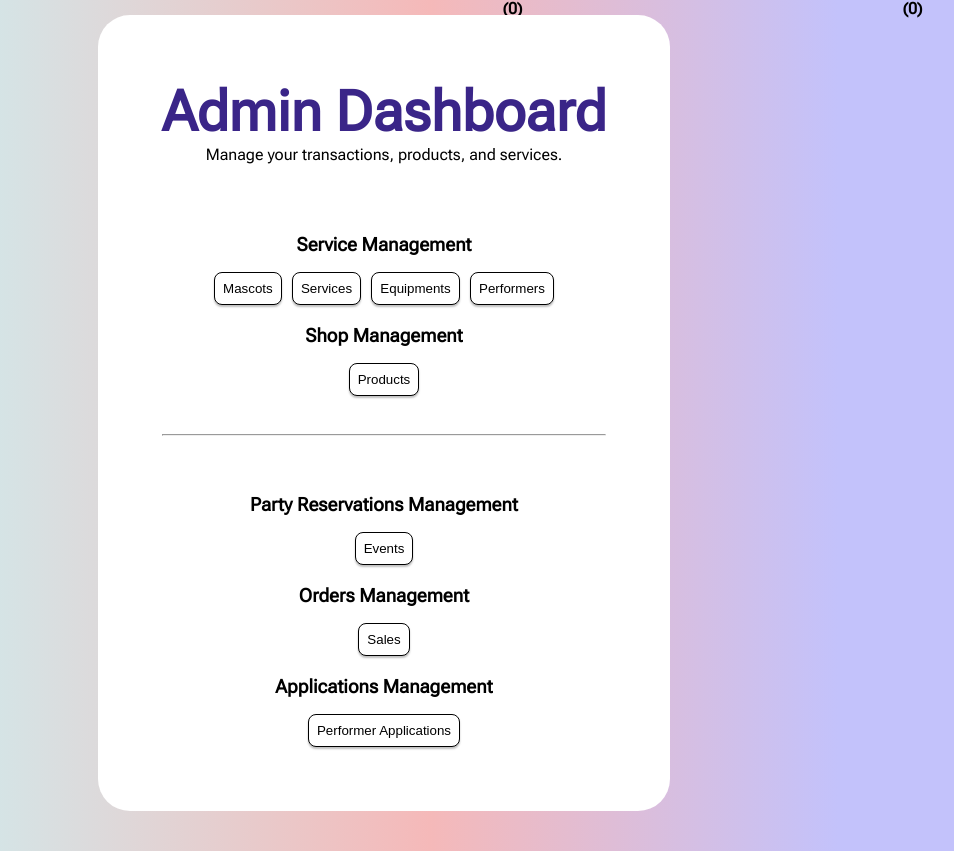
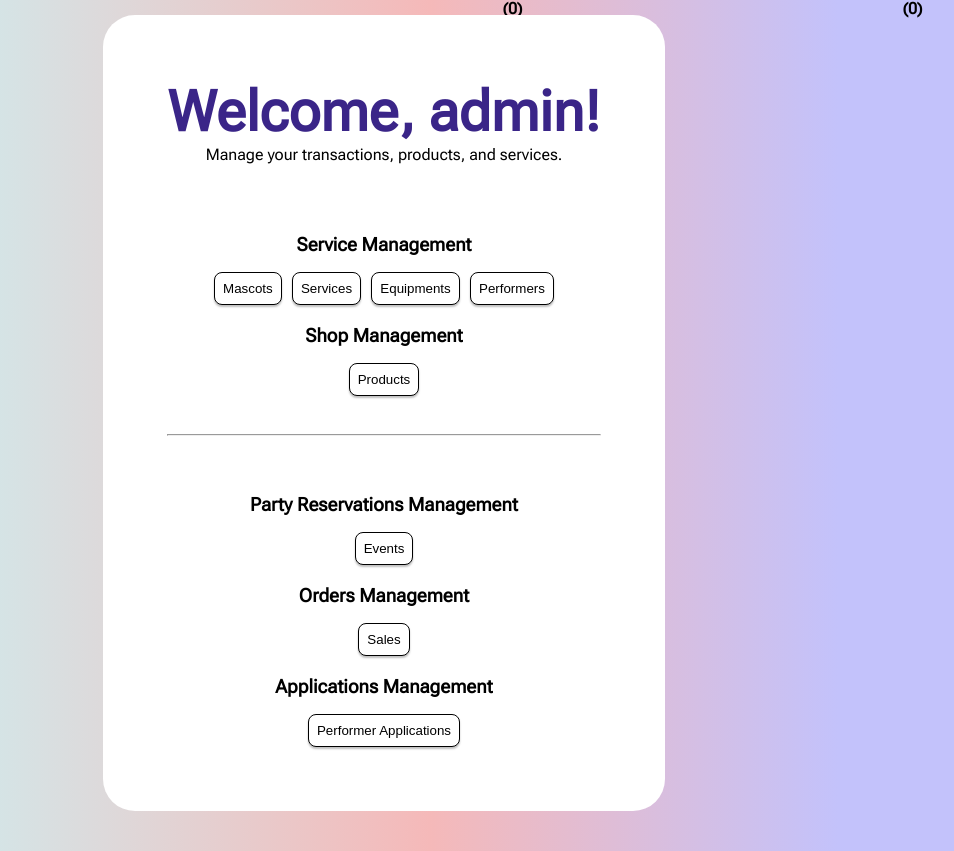
Before and after one commit to jennieablog/django-mamaws, a Django app: page /administrator/ in a window 1280 px wide; the page is wider, and only the part inside the window is pictured. Shown: the part 257-1108 px from the top of that part, without its empty margins (256-1210 px from the left). Run offline with Django 3.2, Linux system fonts and the light colour scheme; the visitor is signed in with stand-in values (Sample User, id 1); some web fonts are replaced; grey boxes are pictures that could not be loaded.

Commit message:
(ui) update admin dashboard header

```diff
--- a/mamaws/templates/staff/dashboard.html
+++ b/mamaws/templates/staff/dashboard.html
@@ -39,7 +39,7 @@
 
 <div class="dashboardContainer">
     <div class="coloredCard">
-        <span style="font-size: 3.5rem; font-weight: bold; color: #3a2588;">Admin Dashboard</span>
+        <span style="font-size: 3.5rem; font-weight: bold; color: #3a2588;">Welcome, admin!</span>
         <p style="padding-bottom: 50px;">Manage your transactions, products, and services.</p>
 
 
```
